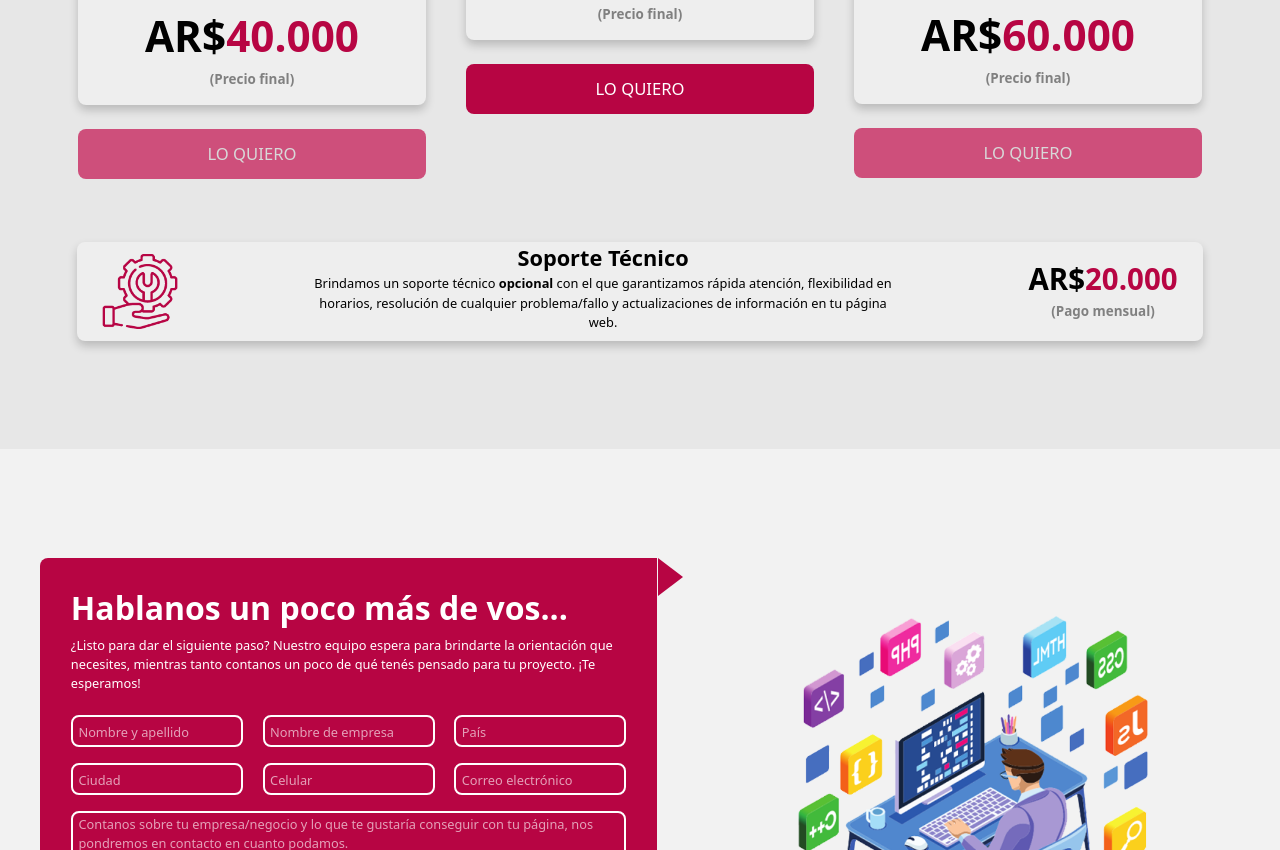
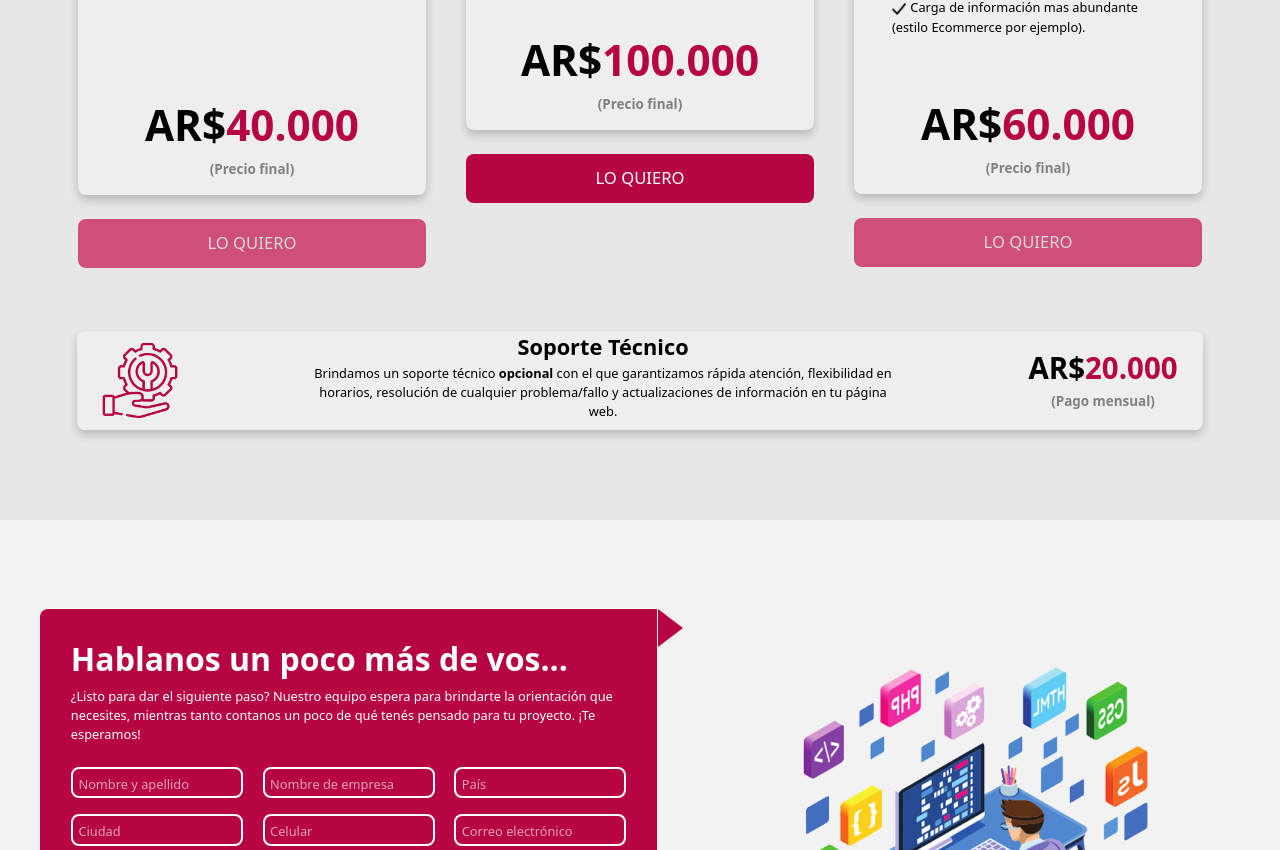
Before and after one commit to dileo24/portafolioGP, a React (Create React App) app in the folder client/: page / in a window 1280 px wide. Shown: the part 3189-4039 px from the top of the page. Built offline with nearby package versions, Linux system fonts and the light colour scheme.

Commit message:
padding agregado

```diff
--- a/client/src/styles/components/_contacto.scss
+++ b/client/src/styles/components/_contacto.scss
@@ -2,7 +2,7 @@
   display: flex;
   align-items: center;
   justify-content: flex-start;
-  padding: 8.5% 0;
+  padding: 7% 0;
 
   .imagen {
     width: 50%;
--- a/client/src/styles/components/_planes.scss
+++ b/client/src/styles/components/_planes.scss
@@ -1,5 +1,5 @@
 .planesContainer {
-  padding-bottom: 8.5%;
+  padding-bottom: 7%;
   background-color: $grisClaro;
   .planesYPrecios {
     padding-top: 5rem;
--- a/client/src/styles/components/_proyectos.scss
+++ b/client/src/styles/components/_proyectos.scss
@@ -4,6 +4,7 @@
   flex-direction: column;
   align-items: center;
   color: black;
+  padding-bottom: 7%;
   .titulo-proyectos {
     margin-bottom: 8rem;
     text-align: center;
```
